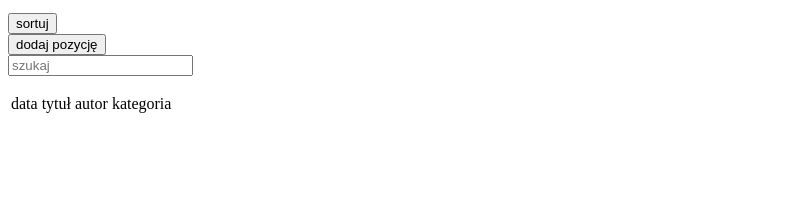
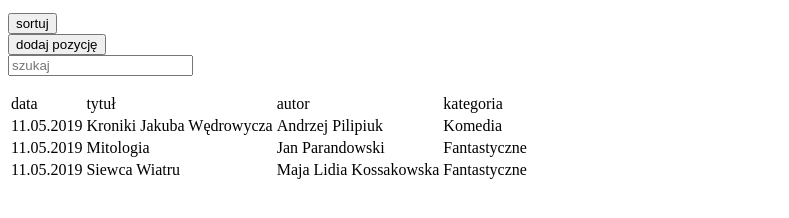
Before and after one commit to ivanicode/library-project, a plain HTML site: page nieprzeczytane.html in a window 1280 px wide. Shown: the part 130-348 px from the top of the page, without its empty margins (0-789 px from the left). Drawn offline with Linux system fonts and the light colour scheme.

Commit message:
added css file

```diff
--- a/nieprzeczytane.html
+++ b/nieprzeczytane.html
@@ -3,6 +3,7 @@
     <head>
         <title>Nieprzeczytane książki></title>
         <meta charset="utf-8">
+        <link rel="stylesheet" href="stylesheet.css">
     </head>
     <body>
             <div>
@@ -24,7 +25,7 @@
                     </form>
                 </div>
             </div>
-            <div>
+            <div class="table">
                 <table>
                     <tr>
                         <td>data</td>
@@ -32,6 +33,24 @@
                         <td>autor</td>
                         <td>kategoria</td>
                     </tr>
+                    <tr>
+                        <td>11.05.2019</td>
+                        <td>Kroniki Jakuba Wędrowycza</td>
+                        <td>Andrzej Pilipiuk</td>
+                        <td>Komedia</td>
+                    </tr>
+                    <tr>
+                        <td>11.05.2019</td>
+                        <td>Mitologia</td>
+                        <td>Jan Parandowski</td>
+                        <td>Fantastyczne</td>
+                    </tr>
+                    <tr>
+                        <td>11.05.2019</td>
+                        <td>Siewca Wiatru</td>
+                        <td>Maja Lidia Kossakowska</td>
+                        <td>Fantastyczne</td>
+                    </tr>
                 </table>
             </div>
     </body>
--- /dev/null
+++ b/stylesheet.css
@@ -0,0 +1,4 @@
+.table {
+    table-layout: fixed;
+    width: 100%;
+}
```
